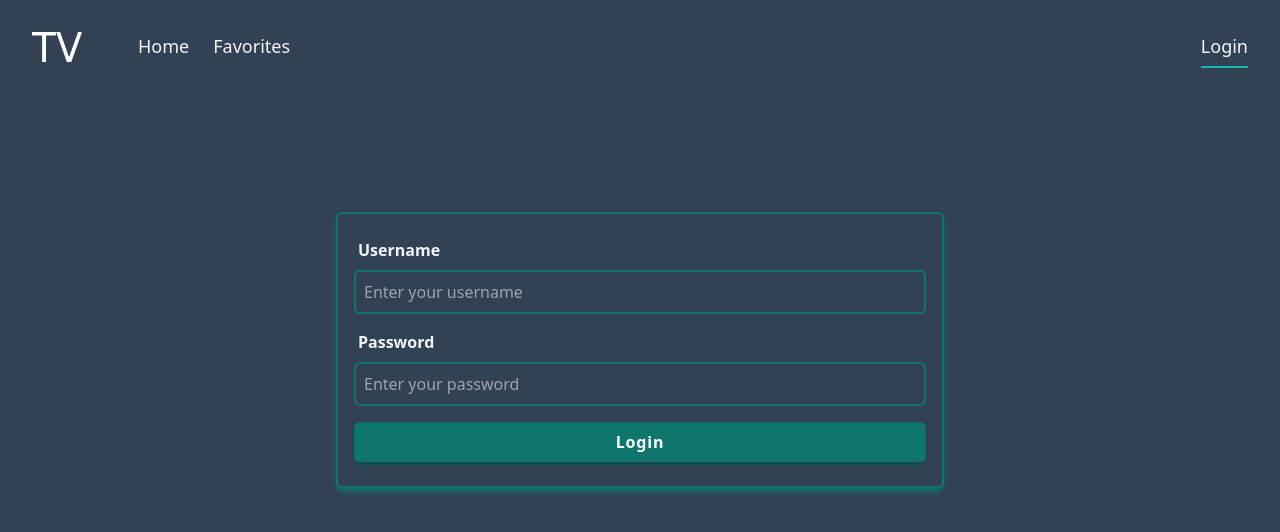
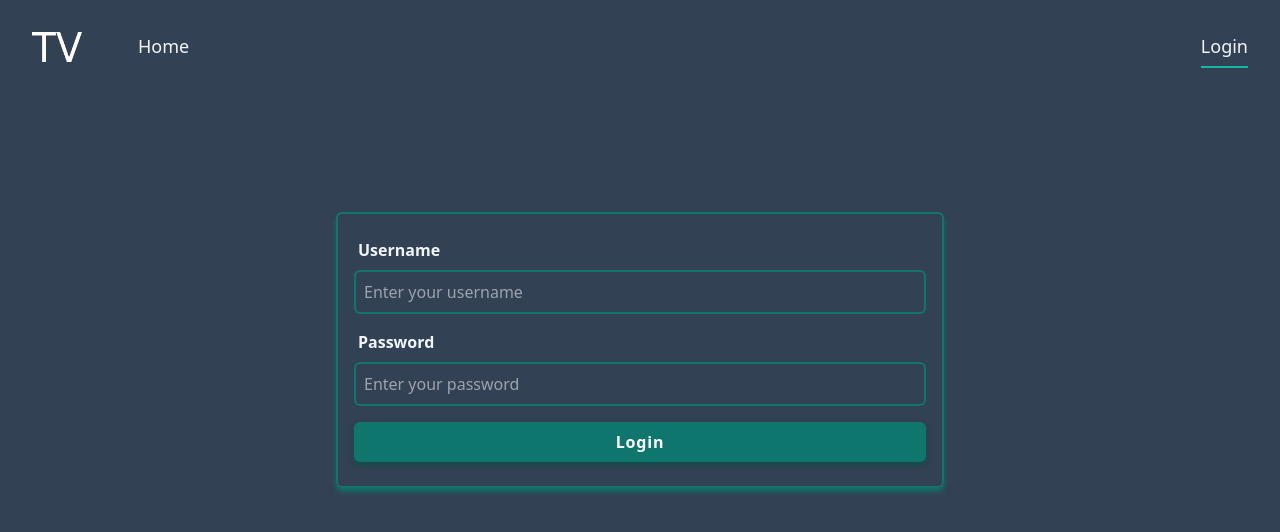
Before and after one commit to amimaro/task-tv-shows-ive-watched, a Next.js app: page /login in a window 1280 px wide. Shown: the top 532 px of the page. Built offline with nearby package versions, Linux system fonts and the light colour scheme.

Commit message:
Fix favorite api call

```diff
--- a/components/AppHeader.tsx
+++ b/components/AppHeader.tsx
@@ -16,8 +16,7 @@ export default function AppHeader() {
 
   const linkClass =
     "text-lg hover:opacity-70 border-b-2 border-transparent hover:border-teal-300";
-  const activeLinkClass =
-    "text-lg hover:opacity-70 border-b-2 border-teal-500";
+  const activeLinkClass = "text-lg hover:opacity-70 border-b-2 border-teal-500";
 
   return (
     <header className="container mx-auto py-8 flex items-center justify-between">
@@ -43,11 +42,15 @@ export default function AppHeader() {
             Home
           </a>
         </Link>
-        <Link href="/favorites">
-          <a className={asPath === "/favorites" ? activeLinkClass : linkClass}>
-            Favorites
-          </a>
-        </Link>
+        {isAuth && (
+          <Link href="/favorites">
+            <a
+              className={asPath === "/favorites" ? activeLinkClass : linkClass}
+            >
+              Favorites
+            </a>
+          </Link>
+        )}
         <div className="flex-grow"></div>
         {!isAuth && (
           <Link href="/login">
--- a/store/favorite-slice.ts
+++ b/store/favorite-slice.ts
@@ -14,7 +14,7 @@ export const getFavoriteMoviesAsync = createAsyncThunk(
   async (_, { getState }) => {
     const state: any = getState();
     const response = await getData(
-      `api/favorite-movies?session_id=${state.auth.auth_obj.session_id}&account_id=${state.auth.auth_obj.account_id}&page=${state.favorite.favoriteMoviesPage}`
+      `api/favorite-movies?session_id=${state.auth.auth_obj.session_id}&account_id=${state.auth.auth_obj.account.id}&page=${state.favorite.favoriteMoviesPage}`
     );
     return response;
   }
@@ -25,7 +25,7 @@ export const getFavoriteShowsAsync = createAsyncThunk(
   async (_, { getState }) => {
     const state: any = getState();
     const response = await getData(
-      `api/favorite-shows?session_id=${state.auth.auth_obj.session_id}&account_id=${state.auth.auth_obj.account_id}&page=${state.favorite.favoriteShowsPage}`
+      `api/favorite-shows?session_id=${state.auth.auth_obj.session_id}&account_id=${state.auth.auth_obj.account.id}&page=${state.favorite.favoriteShowsPage}`
     );
     return response;
   }
```
